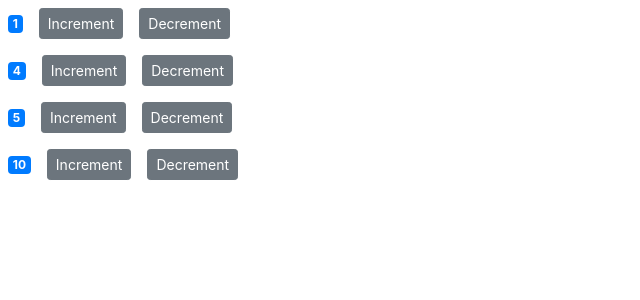
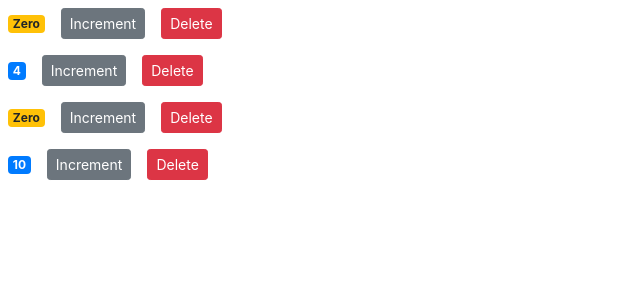
Before and after one commit to GGSMNandathilaka/reactjs-apps, a React (Create React App) app in the folder counter-app/: page / in a window 1280 px wide. Shown: the top 300 px of the page, without its empty margins (0-640 px from the left). Built offline with nearby package versions, Linux system fonts and the light colour scheme.

Commit message:
Raising and handling events

```diff
--- a/counter-app/src/components/counter.jsx
+++ b/counter-app/src/components/counter.jsx
@@ -2,7 +2,7 @@ import React, { Component } from "react";
 
 class Counter extends Component {
   state = {
-    value: this.props.value,
+    value: this.props.counter.value,
     tags: [],
   };
 
@@ -17,10 +17,10 @@ class Counter extends Component {
           Increment
         </button>
         <button
-          onClick={this.handleDecrement}
-          className="btn btn-secondary btn-sm m-2"
+          onClick={() => this.props.onDelete(this.props.counter.id)}
+          className="btn btn-sm btn-danger m-2"
         >
-          Decrement
+          Delete
         </button>
       </div>
     );
--- a/counter-app/src/components/counters.jsx
+++ b/counter-app/src/components/counters.jsx
@@ -4,20 +4,26 @@ import Counter from "./counter";
 class Counters extends Component {
   state = {
     counters: [
-      { id: 1, value: 1 },
+      { id: 1, value: 0 },
       { id: 2, value: 4 },
-      { id: 3, value: 5 },
+      { id: 3, value: 0 },
       { id: 4, value: 10 },
     ],
   };
+
+  handleDelete = (id) => {
+    const counters = this.state.counters.filter((counter) => counter.id !== id);
+    this.setState({ counters });
+  };
+
   render() {
     return (
       <div>
         {this.state.counters.map((counter, index) => (
           <Counter
             key={counter.id}
-            value={counter.value}
-            id={counter.id}
+            onDelete={this.handleDelete}
+            counter={counter}
           ></Counter>
         ))}
       </div>
```
